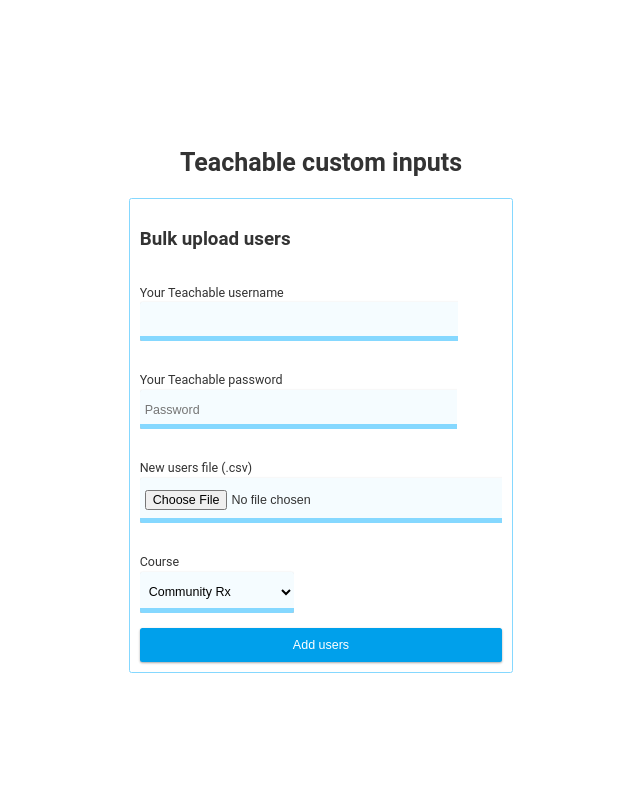
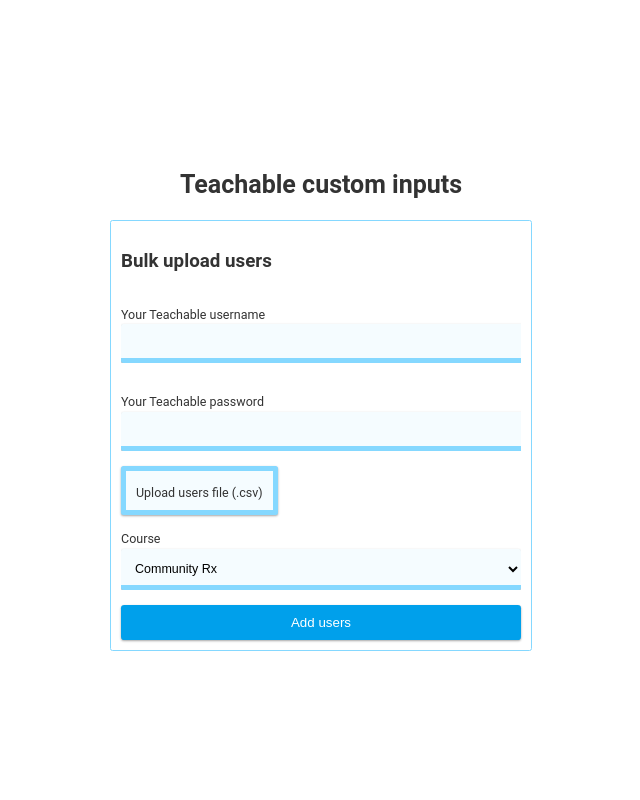
Before and after one commit to willkrakow/bulk-upload-teachable-users, a Flask app: page / in a window 1280 px wide. Shown: the whole page, without its empty margins (319-959 px from the left). Run offline with Flask 2, Linux system fonts and the light colour scheme.

Commit message:
feat: form styles

```diff
--- a/static/index.css
+++ b/static/index.css
@@ -1,7 +1,9 @@
 :root {
-    --color-primary: hsl(199, 100%, 46%);
+    --color-primary-500: hsl(199, 100%, 36%);
+    --color-primary-400: hsl(199, 100%, 46%);
     --color-secondary: hsl(36, 70%, 53%);
     --color-primary-200: hsl(199, 100%, 76%);
+    --color-primary-100: hsl(199, 100%, 96%);
     --color-primary-50: hsl(199, 100%, 98%);
     --color-text: #333;
     --color-background: #fff;
@@ -12,6 +14,7 @@
     --font-s: 1rem;
     --font-xs: 0.875rem;
     --shadow-regular: 0 1px 3px rgba(0, 0, 0, 0.12), 0 1px 2px rgba(0, 0, 0, 0.24);
+    --transition-fast: all 0.2s ease-in-out;
 }
 
 html {
@@ -43,13 +46,14 @@
     align-items: flex-start;
     justify-content: center;
     width: max-content;
+    min-width: 400px;
 }
 
-input, button, select {
+input, select, label.file {
     width: 100%;
     max-width: 100%;
     overflow: hidden;
-    padding: 1.25rem 0.5rem;
+    padding: 1.25rem 1.0rem;
     padding-bottom: 0.75rem;
     margin: 0;
     font-size: var(--font-m);
@@ -58,6 +62,12 @@
     background-color: var(--color-primary-50);
     border-radius: 0.25rem;
     box-shadow: var(--shadow-regular);
+    transition: all 0.2s ease-in-out;
+}
+
+input:hover, select:hover, label.file:hover {
+    border-bottom-color: var(--color-primary-400);
+    background-color: var(--color-primary-100);
 }
 
 form label {
@@ -66,12 +76,41 @@
     overflow: hidden;
 }
 
+
+input[type="file"] {
+    display: none;
+    position: relative;
+}
+
+label {
+    display: flex;
+    flex-direction: column;
+    width: 100%;
+}
+
+label.file {
+    display: flex;
+    align-items: center;
+    max-width: fit-content;
+    justify-content: space-between;
+    cursor: pointer;
+    border: 5px solid var(--color-primary-200);
+}
+
 button {
-    background-color: var(--color-primary);
+    background-color: var(--color-primary-400);
     padding: 1rem;
     border: none;
     color: var(--color-background);
     cursor: pointer;
+    transition: var(--transition-fast);
+    width: 100%;
+    border-radius: 0.25em;
+    box-shadow: var(--shadow-regular);
+}
+
+button:hover {
+    background-color: var(--color-primary-500);
 }
 
 
--- a/templates/index.html
+++ b/templates/index.html
@@ -26,11 +26,11 @@
                 </label>
                 <label>
                     Your Teachable password
-                <input type="password" name="password" placeholder="Password">
+                <input type="password" name="password">
                 </label>
-                <label>
-                    New users file (.csv)
-                <input type="file" name="new_user_file" >
+                <label class="file">
+                    Upload users file (.csv)
+                <input type="file" name="new_user_file" id="thasdf" >
                 </label>
                 <label>
                     Course
```
